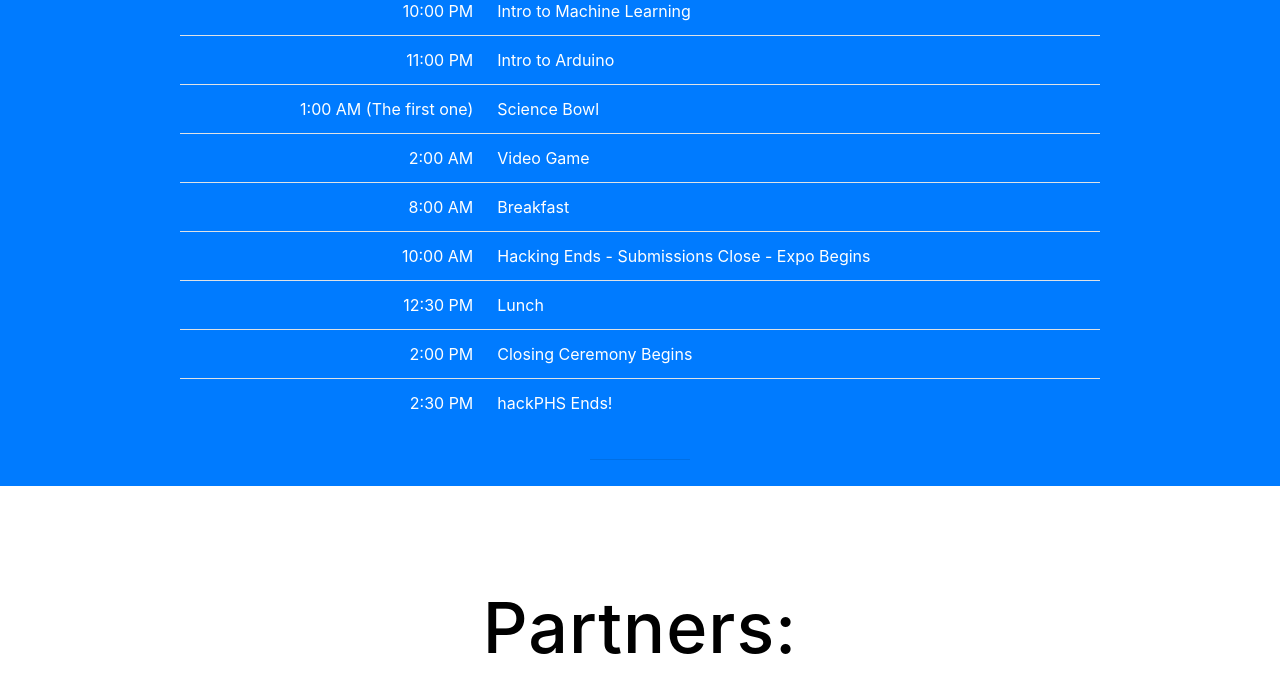
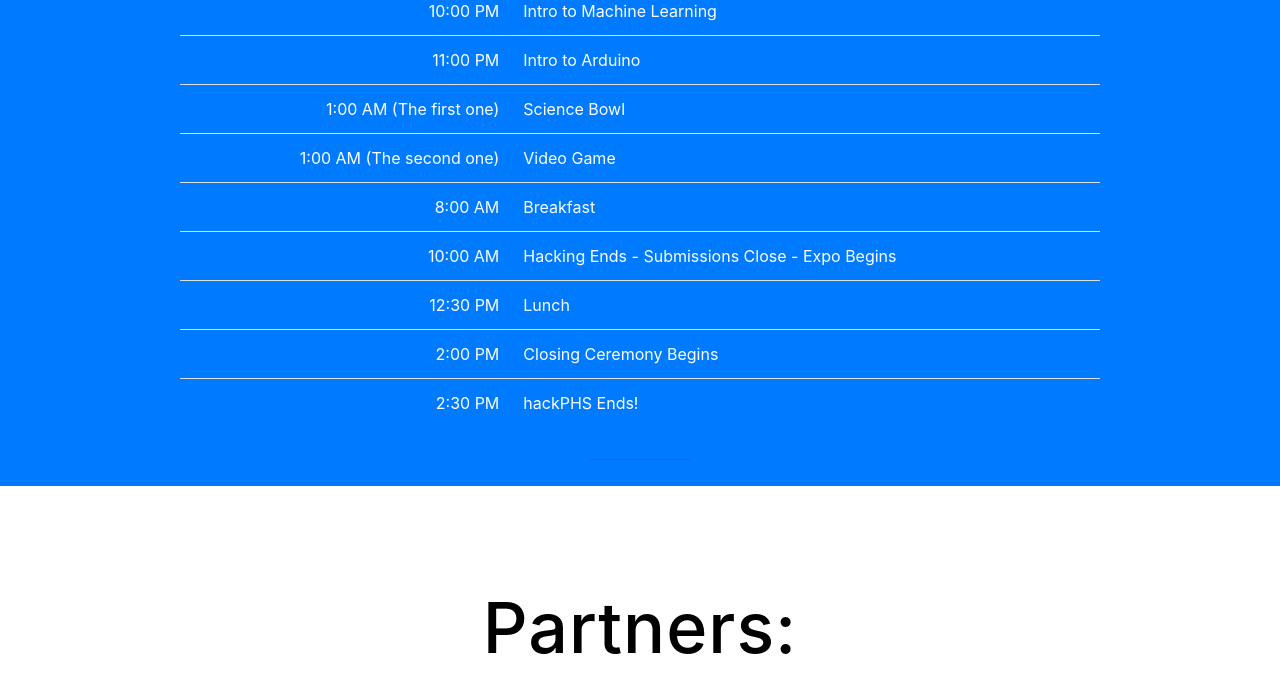
Before and after one commit to hackPrincetonHS/hackPHS-2018, a website with bundled scripts: page index.html in a window 1280 px wide. Shown: the part 4740-5415 px from the top of the page. Built offline with nearby package versions, Linux system fonts and the light colour scheme; a script that the page names is missing; files whose address does not match are found by name; a web font is replaced by a local one.

Commit message:
Update index.html

```diff
--- a/index.html
+++ b/index.html
@@ -234,7 +234,7 @@
                   <td class="schedule-text-left">Science Bowl</td>
                 </tr>
                 <tr>
-                  <td class="schedule-text-right">2:00 AM</td>
+                  <td class="schedule-text-right">1:00 AM (The second one)</td>
                   <td class="schedule-text-left">Video Game</td>
                 </tr>
                 <tr>
```
